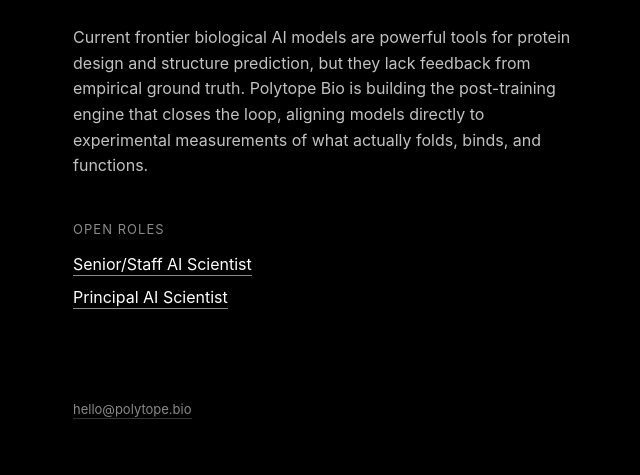
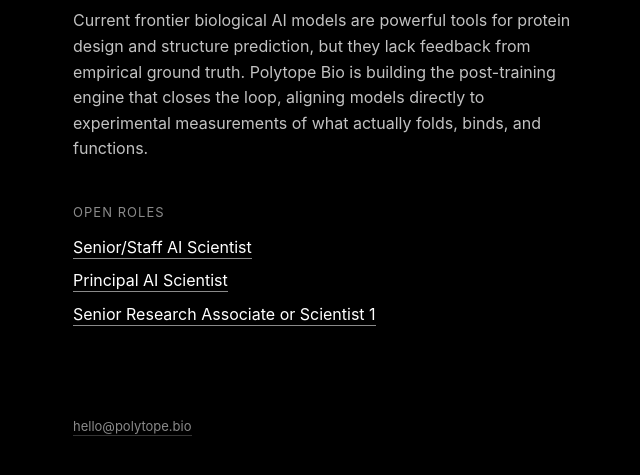
Before and after one commit to cjgraves3/polytope-bio-site, a plain HTML site: page index.html in a window 1280 px wide. Shown: the part 239-714 px from the top of the page, without its empty margins (311-951 px from the left). Drawn offline with Linux system fonts and the light colour scheme.

Commit message:
add third open role

```diff
--- a/index.html
+++ b/index.html
@@ -172,6 +172,7 @@
       <ul>
         <li><a href="https://jobs.ashbyhq.com/astera/968b4dbf-4944-402c-8233-343410a73c86">Senior/Staff AI Scientist</a></li>
         <li><a href="https://jobs.ashbyhq.com/astera/387a65a4-5b77-49df-b6ca-58c07d01f925">Principal AI Scientist</a></li>
+        <li><a href="https://jobs.ashbyhq.com/astera/c4c00823-92fe-4f50-b8c9-cd1ce8f24694">Senior Research Associate or Scientist 1</a></li>
       </ul>
     </nav>
 
```
